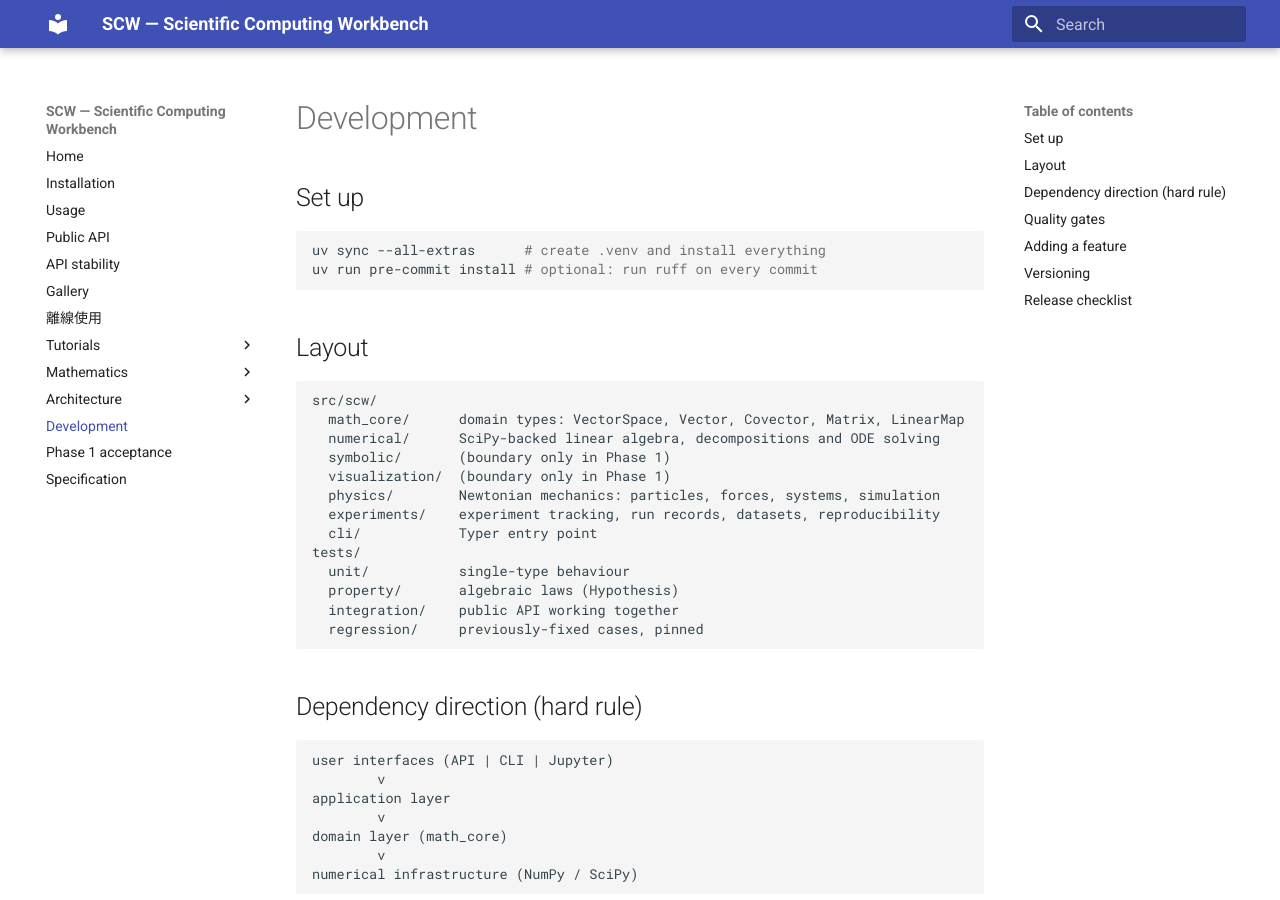
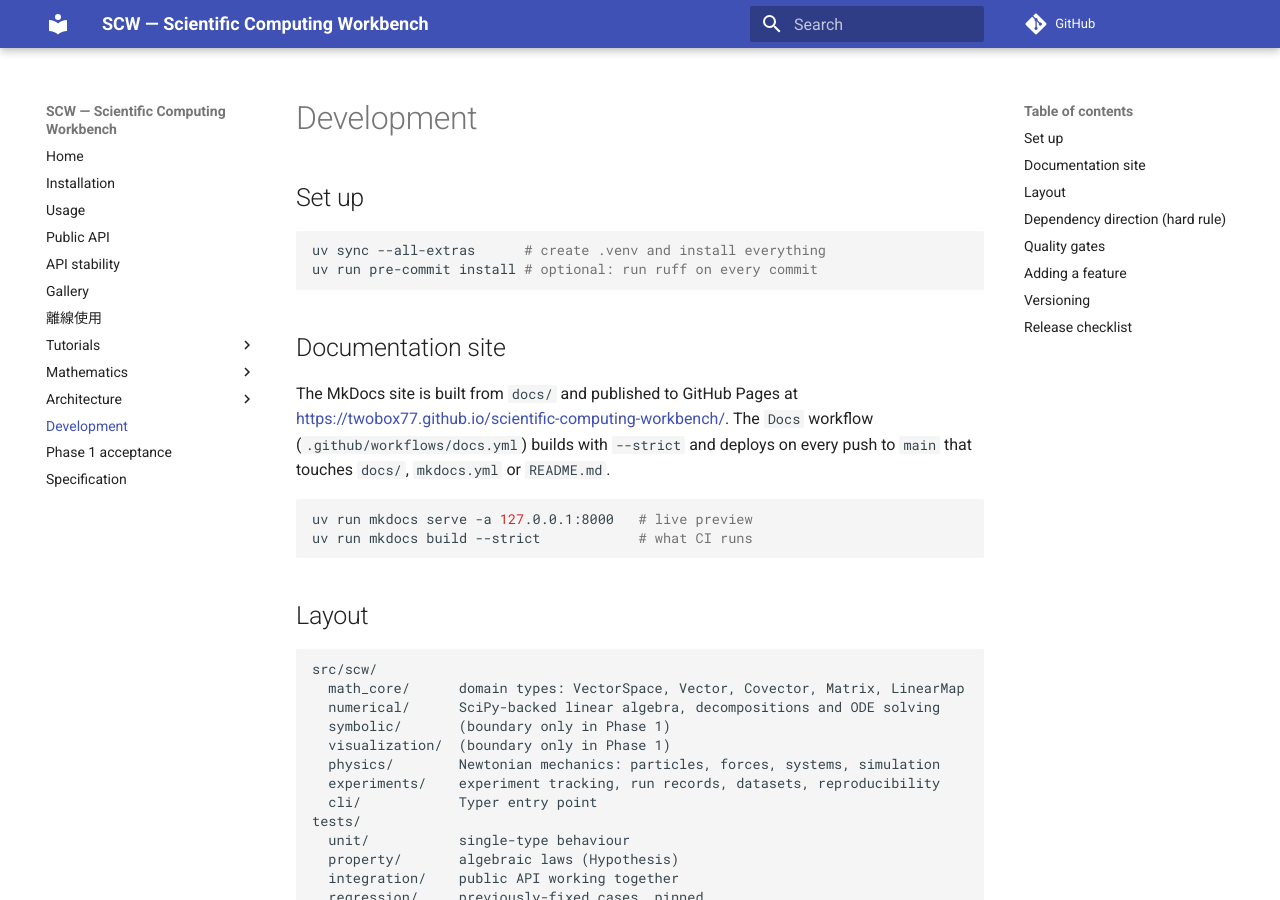
Before and after one commit to twobox77/scientific-computing-workbench, an MkDocs documentation site: the page built from docs/development.md, in a window 1280 px wide and 900 px high. Built offline with MkDocs 1.6.1 and Material for MkDocs 9.7.7, drawn with Linux system fonts in a browser that asks for light colours; comment, search, counter and statistics services are not loaded.

Commit message:
ci(docs): publish the MkDocs site to GitHub Pages
Add .github/workflows/docs.yml (build --strict, then actions/deploy-pages)
and set site_url/repo_url in mkdocs.yml so the built site has canonical
links.  Document the site in development.md, README and AGENTS.md.

````diff
--- a/docs/development.md
+++ b/docs/development.md
@@ -5,6 +5,18 @@
 ```bash
 uv sync --all-extras      # create .venv and install everything
 uv run pre-commit install # optional: run ruff on every commit
+```
+
+## Documentation site
+
+The MkDocs site is built from `docs/` and published to GitHub Pages at
+<https://twobox77.github.io/scientific-computing-workbench/>. The `Docs`
+workflow (`.github/workflows/docs.yml`) builds with `--strict` and deploys on
+every push to `main` that touches `docs/`, `mkdocs.yml` or `README.md`.
+
+```bash
+uv run mkdocs serve -a 127.0.0.1:8000   # live preview
+uv run mkdocs build --strict            # what CI runs
 ```
 
 ## Layout
--- a/mkdocs.yml
+++ b/mkdocs.yml
@@ -1,4 +1,6 @@
 site_name: SCW — Scientific Computing Workbench
+site_url: https://twobox77.github.io/scientific-computing-workbench/
+repo_url: https://github.com/twobox77/scientific-computing-workbench
 theme:
   name: material
 nav:
````
Also changed, not shown: AGENTS.md (+10 -0 lines), README.md (+1 -0 lines), 1 other file.
